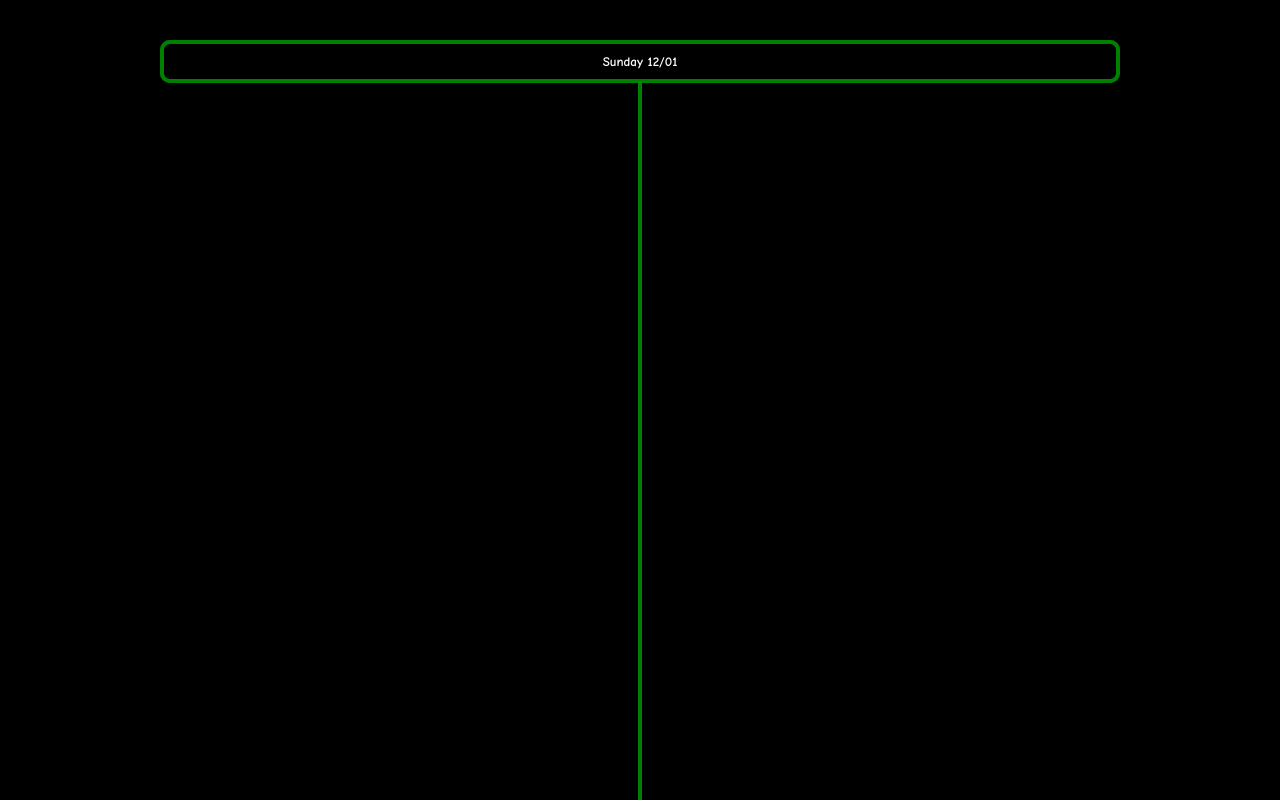
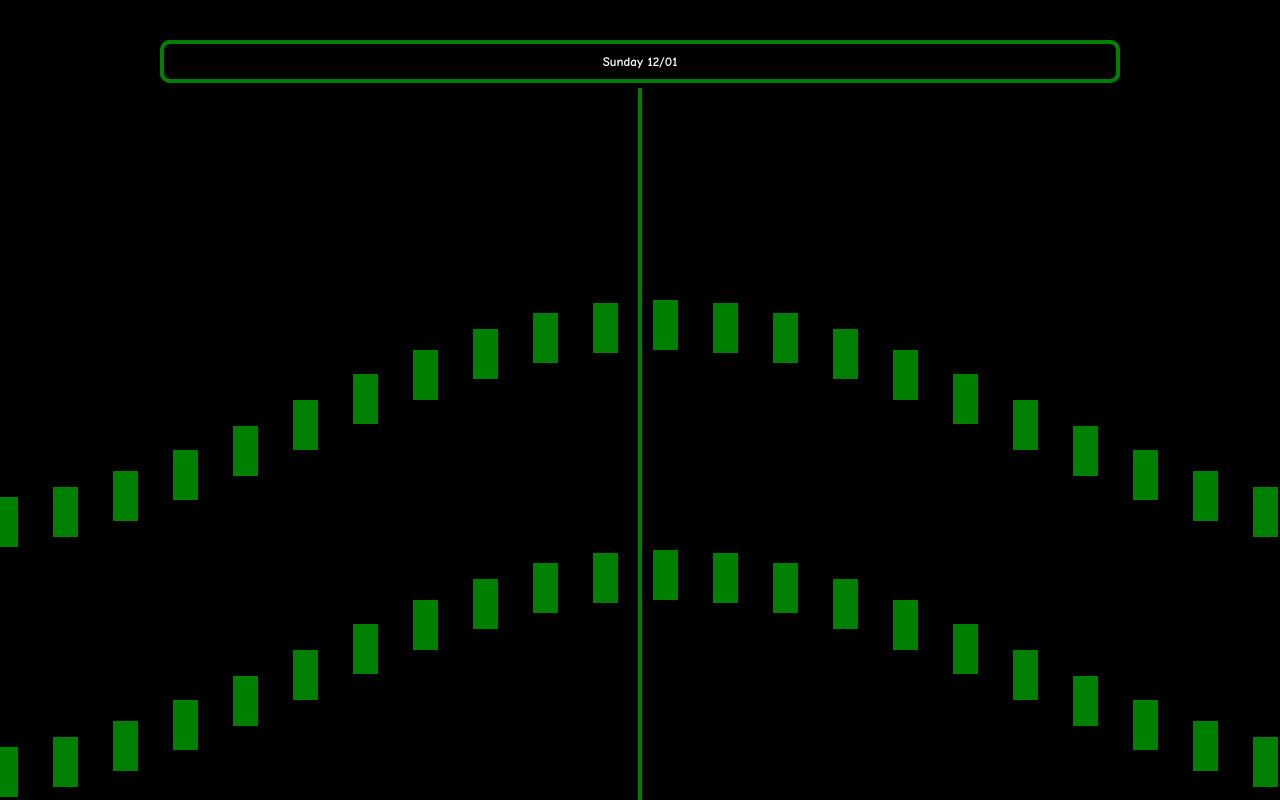
Before and after one commit to 916-22k/Time-Management, a plain HTML site: page index.html in a window 1280 px wide. Drawn offline with Linux system fonts and the light colour scheme.

Commit message:
Need to test scripts

```diff
--- a/script.js
+++ b/script.js
@@ -1,4 +1,3 @@
-// Calculate the current day of the year for 2025
 const currentDate = new Date();
 const year = 2025;
 
@@ -54,8 +53,19 @@ const line = document.createElement('div');
 line.id = 'line';
 document.body.appendChild(line);
 
-// Initialize square data for 5 days (120 squares)
-for (let dayIndex = 0; dayIndex < 6; dayIndex++) { // Generate 5 days (24 * 5 = 120 squares)
+// Custom function to calculate the position and depth of each square
+// This will create a spiral helix effect where squares move in a leftward spiral
+function calculateSpiralPosition(hourIndex, dayIndex) {
+    const radius = 50;  // Distance from the center
+    const angle = (hourIndex / 24) * (2 * Math.PI);  // Angle in radians
+    const zDepth = Math.sin(angle) * 200;  // Z axis (toward/away from viewer)
+    const yPosition = Math.cos(angle) * 100;  // Y axis (vertical position)
+    const xPosition = (hourIndex - 12) * 60;  // X axis (left-right movement)
+
+    return { x: xPosition, y: yPosition + (dayIndex * 250), z: zDepth };
+}
+
+for (let dayIndex = 0; dayIndex < 365; dayIndex++) {
     let day = [];
     for (let hourIndex = 0; hourIndex < 24; hourIndex++) {
         let square = document.createElement('div');
@@ -64,10 +74,17 @@ for (let dayIndex = 0; dayIndex < 6; dayIndex++) { // Generate 5 days (24 * 5 =
         square.setAttribute('data-day', dayIndex + 1);
         square.setAttribute('data-notes', ''); // Empty notes attribute
 
-        // Calculate initial horizontal position
-        let offset = ((dayIndex * 24 + hourIndex + 1) - (dayOfYear - 1) * 24 - currentHour) * 60; // 50px square + 10px padding
-        square.positionX = window.innerWidth / 2 + offset;
-        square.style.left = `${square.positionX}px`;
+        // Calculate the spiral position for the current square
+        const { x, y, z } = calculateSpiralPosition(hourIndex, dayIndex);
+
+        // Apply the calculated position and depth (Z-axis movement)
+        square.style.left = `${window.innerWidth / 2 + x}px`;
+        square.style.top = `${window.innerHeight / 2 + y}px`;
+        square.style.transform = `translateZ(${z}px) rotateY(60deg)`;  // 2D transform with Z depth
+
+        // Set the size of the squares
+        square.style.width = '50px';
+        square.style.height = '50px';
 
         // Center the current hour and set it to red
         if (dayIndex + 1 === currentDay && hourIndex + 1 === currentHour) {
@@ -85,26 +102,18 @@ days.forEach((day) => {
         container.appendChild(hourSquare);
     });
 });
+
 function updatePosition(delta) {
     days.forEach((day) => {
         day.forEach((square) => {
-            // Update position using delta
-            square.positionX += delta * scrollSpeed;
-
-            // Constrain position within visible bounds
-            if (square.positionX < -60) { // Slight buffer for squares offscreen left
-                square.style.display = "none"; // Hide squares completely offscreen
-            } else if (square.positionX > window.innerWidth + 60) {
-                square.style.display = "none"; // Hide squares completely offscreen
-            } else {
-                square.style.display = "block"; // Show squares within bounds
-                square.style.left = `${square.positionX}px`;
-            }
+            // Update position using delta for horizontal movement
+            const xMovement = delta * scrollSpeed;
+            square.style.left = parseFloat(square.style.left) + xMovement + 'px';
 
             // Check if the square intersects the green line
             const lineCenterX = window.innerWidth / 2;
-            const squareLeft = square.positionX;
-            const squareRight = square.positionX + 50;
+            const squareLeft = parseFloat(square.style.left);
+            const squareRight = squareLeft + parseFloat(square.style.width);
 
             if (squareLeft <= lineCenterX && squareRight >= lineCenterX) {
                 // Update textbox with square attributes
@@ -117,7 +126,6 @@ function updatePosition(delta) {
         });
     });
 }
-
 
 // Event listeners for scrolling
 window.addEventListener('wheel', (event) => {
--- a/style.css
+++ b/style.css
@@ -32,10 +32,10 @@ body, html {
 /* Static green line */
 #line {
     position: absolute;
-    top: 5%; /* Start at the top border of the textbox */
+    top: calc(5% + 48px); /* Start directly below the textbox border */
     left: 50%; /* Centered horizontally */
     width: 4px;
-    height: calc(100vh - 5%); /* Full viewport height minus the height of the textbox */
+    height: calc(100vh - calc(5% + 48px)); /* Extend from textbox bottom to viewport bottom */
     background-color: green;
     transform: translateX(-50%);
     z-index: 99; /* Below the textbox but above the squares */
@@ -58,10 +58,7 @@ body, html {
 /* Individual squares */
 .square {
     position: absolute;
-    top: 50%; /* Vertically centered */
     transform: translateY(-50%) rotateY(60deg);
-    width: 50px;
-    height: 50px;
     background-color: green;
     z-index: 1;
 }
```
Also changed, not shown: 1 other file.
